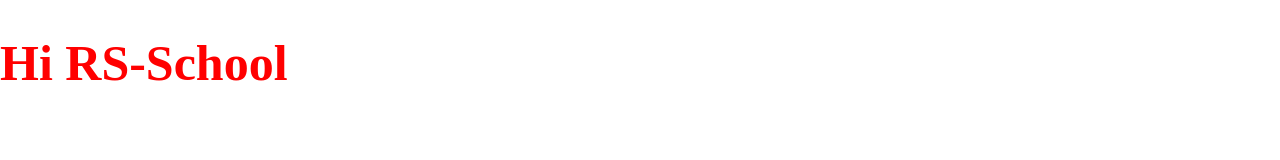
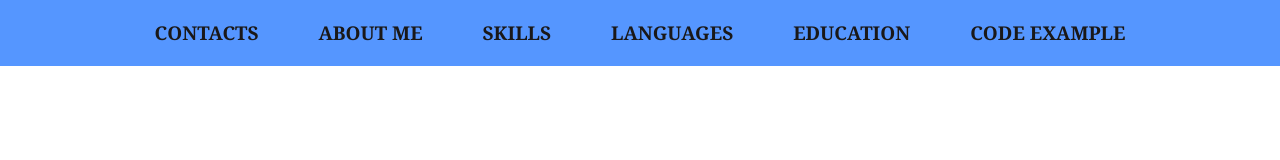
Before and after one commit to HuffPuffTuff/rsschool-cv, a plain HTML site: page index.html in a window 1280 px wide. Drawn offline with Linux system fonts and the light colour scheme.

Commit message:
feat: add navigation menu

```diff
--- a/CSS/style.css
+++ b/CSS/style.css
@@ -4,9 +4,34 @@ html {
 
 body {
     margin: 0;
+    font-family: 'Noto Serif', serif;
+    display: flex;
+    flex-direction: column;
+    justify-content: space-between;
 }
 
-.title {
-    color: red;
-    font-size: 50px;
+.container {
+    max-width: 1440px;
+    margin: 0 auto;
 }
+
+/* Header */
+.page__header {
+    background-color: rgb(85, 150, 255);
+    padding-top: 20px;
+    padding-bottom: 20px;
+}
+
+.menu {
+    font-size: 19px;
+    text-transform: uppercase;
+    font-weight: bold;
+    display: flex;
+    justify-content: center;
+}
+
+.menu__link {
+    margin: 0 30px;
+    text-decoration: none;
+    color: #1a1818;
+}
--- a/index.html
+++ b/index.html
@@ -5,9 +5,25 @@
     <meta http-equiv="X-UA-Compatible" content="IE=edge">
     <meta name="viewport" content="width=device-width, initial-scale=1.0">
     <link rel="stylesheet" href="/rsschool-cv/CSS/style.css">
+    <link rel="preconnect" href="https://fonts.googleapis.com">
+    <link rel="preconnect" href="https://fonts.gstatic.com" crossorigin>
+    <link href="https://fonts.googleapis.com/css2?family=Noto+Serif:ital,wght@0,400;0,700;1,400&display=swap" rel="stylesheet">
     <title>My CV</title>
 </head>
 <body>
-   <h1 class="title">Hi RS-School</h1>
+   <header class="page__header">
+        <div class="container">
+            <nav class="menu">
+                <a class="menu__link" href="#">Contacts</a>
+                <a class="menu__link" href="#">About Me</a>
+                <a class="menu__link" href="#">Skills</a>
+                <a class="menu__link" href="#">Languages</a>
+                <a class="menu__link" href="#">Education</a>
+                <a class="menu__link" href="#">Code Example</a>
+            </nav>
+        </div>
+   </header>
+   <main></main>
+   <footer></footer>
 </body>
 </html>
```
Also changed, not shown: 1 other file.
